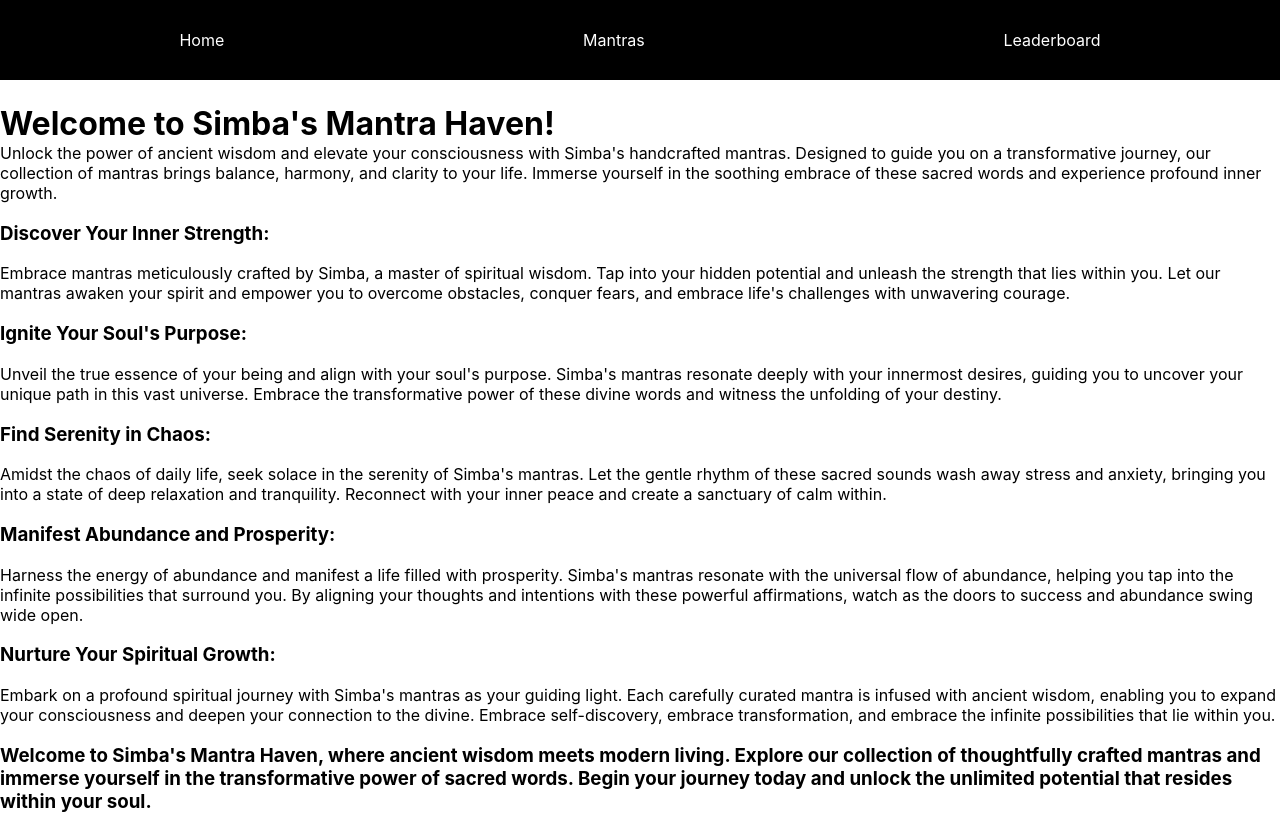
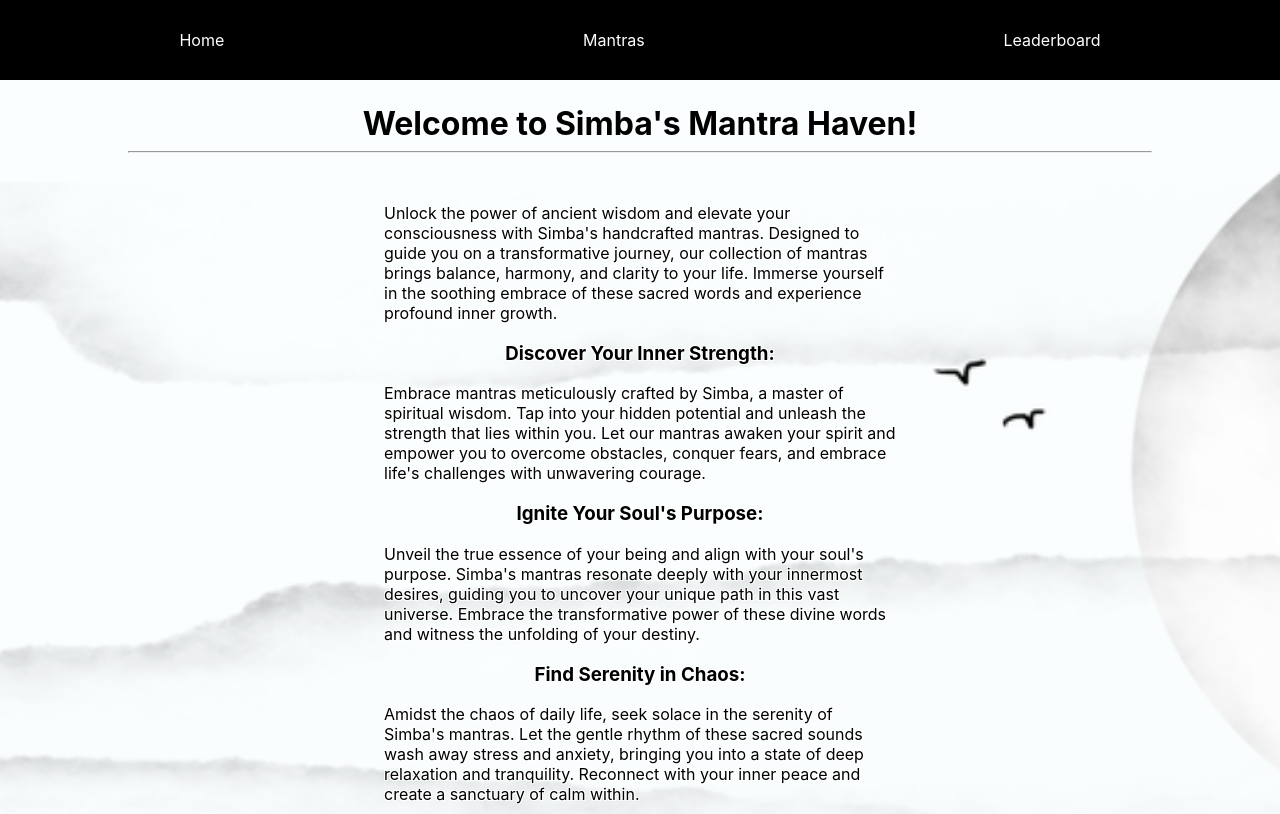
Before and after one commit to lomick2090/simba-score, a Next.js app in the folder simba-score/: page / in a window 1280 px wide. Shown: the top 814 px of the page. Built offline with nearby package versions, Linux system fonts and the light colour scheme; no server answers; the database is empty.

Commit message:
Add background and reformatting styles

```diff
--- a/simba-score/components/Layout.jsx
+++ b/simba-score/components/Layout.jsx
@@ -4,7 +4,7 @@ import styles from '../styles/layout.module.css'
 
 export default function Layout({children}) {
     return (
-        <div>
+        <div className={styles.home}>
             <div className={styles.header}>
                 <ul>
                     <Link href='/'>
--- a/simba-score/pages/index.jsx
+++ b/simba-score/pages/index.jsx
@@ -1,30 +1,31 @@
 import Layout from '../components/Layout'
+import styles from '../styles/index.module.css'
 
 export default function Home() {
 
   return (
     <Layout>
+      <div className={styles.index}>
+
         <h1>Welcome to Simba's Mantra Haven!</h1>
+        <hr />
         <p>
           Unlock the power of ancient wisdom and elevate your consciousness with Simba's handcrafted mantras. Designed to
            guide you on a transformative journey, our collection of mantras brings balance, harmony, and clarity to your life.
            Immerse yourself in the soothing embrace of these sacred words and experience profound inner growth.
         </p>
-
         <h3>Discover Your Inner Strength:</h3>
         <p>
           Embrace mantras meticulously crafted by Simba, a master of spiritual wisdom. Tap into your hidden potential and
            unleash the strength that lies within you. Let our mantras awaken your spirit and empower you to overcome obstacles,
            conquer fears, and embrace life's challenges with unwavering courage.
         </p>
-
         <h3>Ignite Your Soul's Purpose:</h3>
         <p>
           Unveil the true essence of your being and align with your soul's purpose. Simba's mantras resonate deeply with
           your innermost desires, guiding you to uncover your unique path in this vast universe. Embrace the transformative
            power of these divine words and witness the unfolding of your destiny.
         </p>
-
         <h3>Find Serenity in Chaos:</h3>
         <p>Amidst the chaos of daily life, seek solace in the serenity of Simba's mantras. Let the gentle rhythm of these
           sacred sounds wash away stress and anxiety, bringing you into a state of deep relaxation and tranquility. Reconnect
@@ -37,19 +38,13 @@ export default function Home() {
           of abundance, helping you tap into the infinite possibilities that surround you. By aligning your thoughts and intentions with
           these powerful affirmations, watch as the doors to success and abundance swing wide open.
         </p>
-
         <h3>Nurture Your Spiritual Growth:</h3>
         <p>
           Embark on a profound spiritual journey with Simba's mantras as your guiding light. Each carefully curated mantra is
           infused with ancient wisdom, enabling you to expand your consciousness and deepen your connection to the divine. Embrace
           self-discovery, embrace transformation, and embrace the infinite possibilities that lie within you.
         </p>
-
-      <h3>
-        Welcome to Simba's Mantra Haven, where ancient wisdom meets modern living. Explore our collection of thoughtfully crafted
-        mantras and immerse yourself in the transformative power of sacred words. Begin your journey today and unlock the unlimited
-        potential that resides within your soul.
-      </h3>
+    </div>
 
     </Layout>
   )
--- a/simba-score/styles/globals.css
+++ b/simba-score/styles/globals.css
@@ -4,6 +4,7 @@ body {
   margin: 0;
   font-family: Inter, -apple-system, BlinkMacSystemFont, Segoe UI, Roboto,
     Oxygen, Ubuntu, Cantarell, Fira Sans, Droid Sans, Helvetica Neue, sans-serif;
+  overflow-x: hidden;
 }
 
 a {
--- /dev/null
+++ b/simba-score/styles/index.module.css
@@ -0,0 +1,27 @@
+.index {
+    display: flex;
+    flex-direction: column;
+    align-items: center;
+}
+
+.index p {
+    max-width: 40vw;
+    text-shadow: 1px 1px 0 rgb(255, 255, 255),
+    -1px 1px 0 rgb(255, 255, 255),
+    -1px -1px 0 rgb(255, 255, 255),
+    1px -1px 0 rgb(255, 255, 255);
+}
+
+.index h3 {
+    max-width: 40vw;
+    text-shadow: 1px 1px 0 rgb(255, 255, 255),
+    -1px 1px 0 rgb(255, 255, 255),
+    -1px -1px 0 rgb(255, 255, 255),
+    1px -1px 0 rgb(255, 255, 255);
+}
+
+.index hr {
+    color: black;
+    width: 80vw;
+    margin-bottom: 50px;
+}
--- a/simba-score/styles/layout.module.css
+++ b/simba-score/styles/layout.module.css
@@ -1,4 +1,31 @@
+.home {
+    background-image: url('../public/scenicBG.jpg');
+    gap: 30px;
+    width: 100vw;
+    min-height: 100vh;
+    background-size: cover;
+    -webkit-animation: slidein 100s;
+    animation: slidein 100s;
 
+    -webkit-animation-fill-mode: forwards;
+    animation-fill-mode: forwards;
+
+    -webkit-animation-iteration-count: infinite;
+    animation-iteration-count: infinite;
+
+    -webkit-animation-direction: alternate;
+    animation-direction: alternate;
+}
+
+@-webkit-keyframes slidein {
+    from {background-position: top; background-size:3000px; }
+    to {background-position: -100px 0px;background-size:2750px;}
+}
+
+@keyframes slidein {
+    from {background-position: top;background-size:3000px; }
+    to {background-position: -100px 0px;background-size:2750px;}
+}
 
 .header {
     padding: 30px 0;
--- a/simba-score/styles/mantraComponent.module.css
+++ b/simba-score/styles/mantraComponent.module.css
@@ -4,7 +4,7 @@
     width: 250px;
     border-radius: 20px;
     text-align: center;
-    background-image: linear-gradient(to right, rgba(0, 0, 0, 0.027) , rgba(0, 0, 0, 0.315));
+    background-image: linear-gradient(to right, rgb(224, 224, 224) , rgb(168, 168, 168));
     box-shadow: 5px 0px 10px rgba(0, 0, 0, 0.384)
 }
 
```
Also changed, not shown: simba-score/pages/leaderboard.jsx (+7 -6 lines), simba-score/styles/mantras.module.css (+7 -0 lines), simba-score/public/scenicBG.jpg (added). Lines whose indentation alone changed are shown as unchanged.
